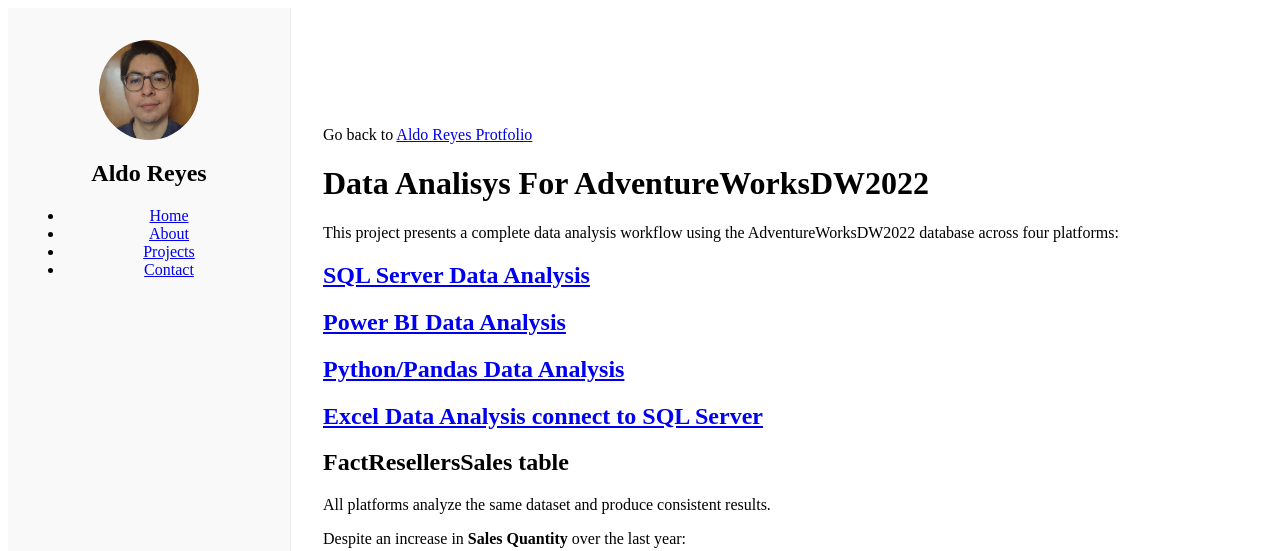
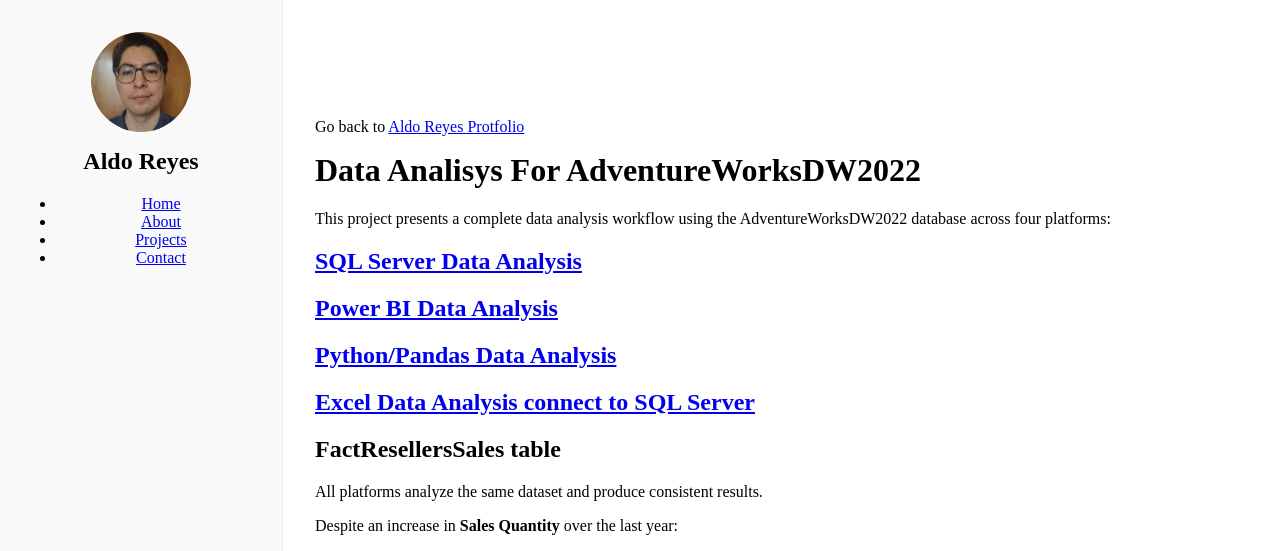
Before and after one commit to AldoReyes84/Data-Analisys_For-AdventureWorksDW2022_SQL_PowerBI_Python_Excel, a Jekyll site: the page built from README.md, in a window 1280 px wide. Shown: the top 551 px of the page. Built offline with Jekyll 4.4.1, drawn with Linux system fonts in a browser that asks for light colours; our own code applies the rules of GitHub Pages for plain Markdown files; grey boxes are pictures that could not be loaded.

Commit message:
Update style.css

```diff
--- a/ASSETS/CSS/style.css
+++ b/ASSETS/CSS/style.css
@@ -5,6 +5,15 @@
   border-radius: 50%;
   display: block;
   margin: 0 auto 1em auto;
+}
+
+body {
+  margin: 0;
+  padding: 0;
+}
+
+h1 {
+  margin-top: 0;
 }
 
 .main-layout {
```
